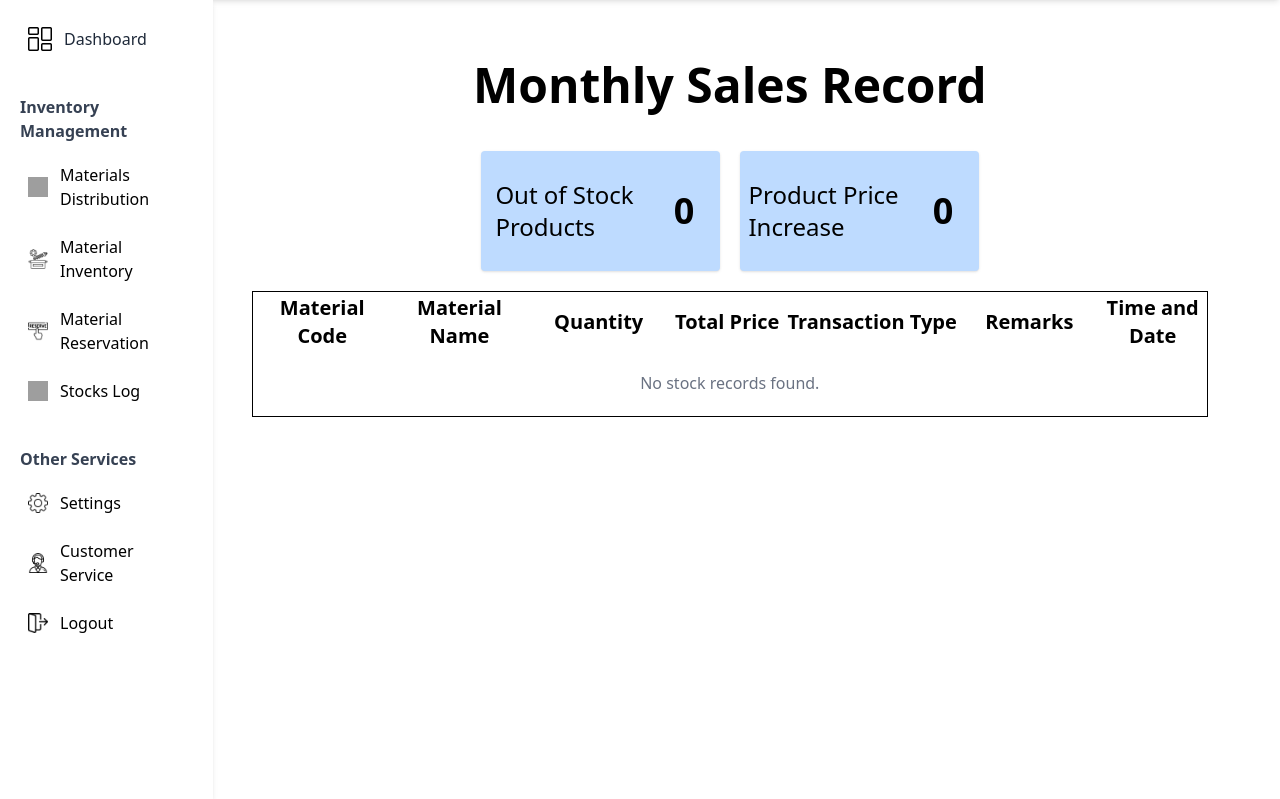
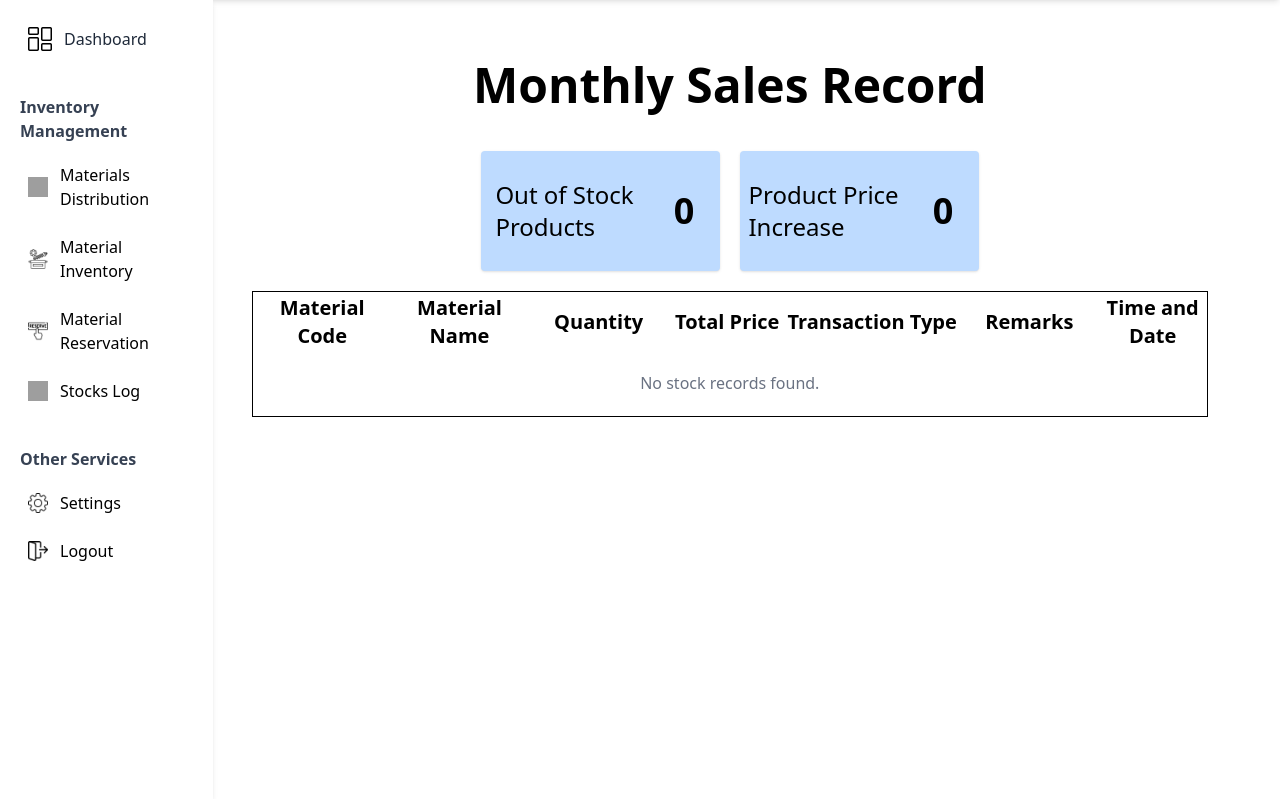
Before and after one commit to Xzilleon2/MaterialsCo, a PHP site: page /Stocks.php in a window 1280 px wide. Shown: the part 69-868 px from the top of the page. Run offline with PHP 8.4, Linux system fonts and the light colour scheme; the visitor is signed in with stand-in values (Sample User, id 1); data that the repository does not hold is empty; some libraries are stand-ins or nearby versions; grey boxes are pictures that could not be loaded.

Commit message:
Removing Usseless button in sidebar

```diff
--- a/Inclusions/sidebar.php
+++ b/Inclusions/sidebar.php
@@ -47,11 +47,6 @@
                 <span>Settings</span>
             </div>
 
-            <div class="flex items-center gap-3 p-2 rounded-md hover:bg-gray-200 transition-all duration-200 cursor-pointer">
-                <img src="./Assets/Icons/customerService.png" alt="Customer Icon" class="w-5 h-5">
-                <span>Customer Service</span>
-            </div>
-
             <a href="./Process/Logout.php" class="flex items-center gap-3 p-2 rounded-md hover:bg-red-100 hover:text-red-600 transition-all duration-200 cursor-pointer">
                 <img src="./Assets/Icons/logout.png" alt="Logout Icon" class="w-5 h-5">
                 <span>Logout</span>
```
